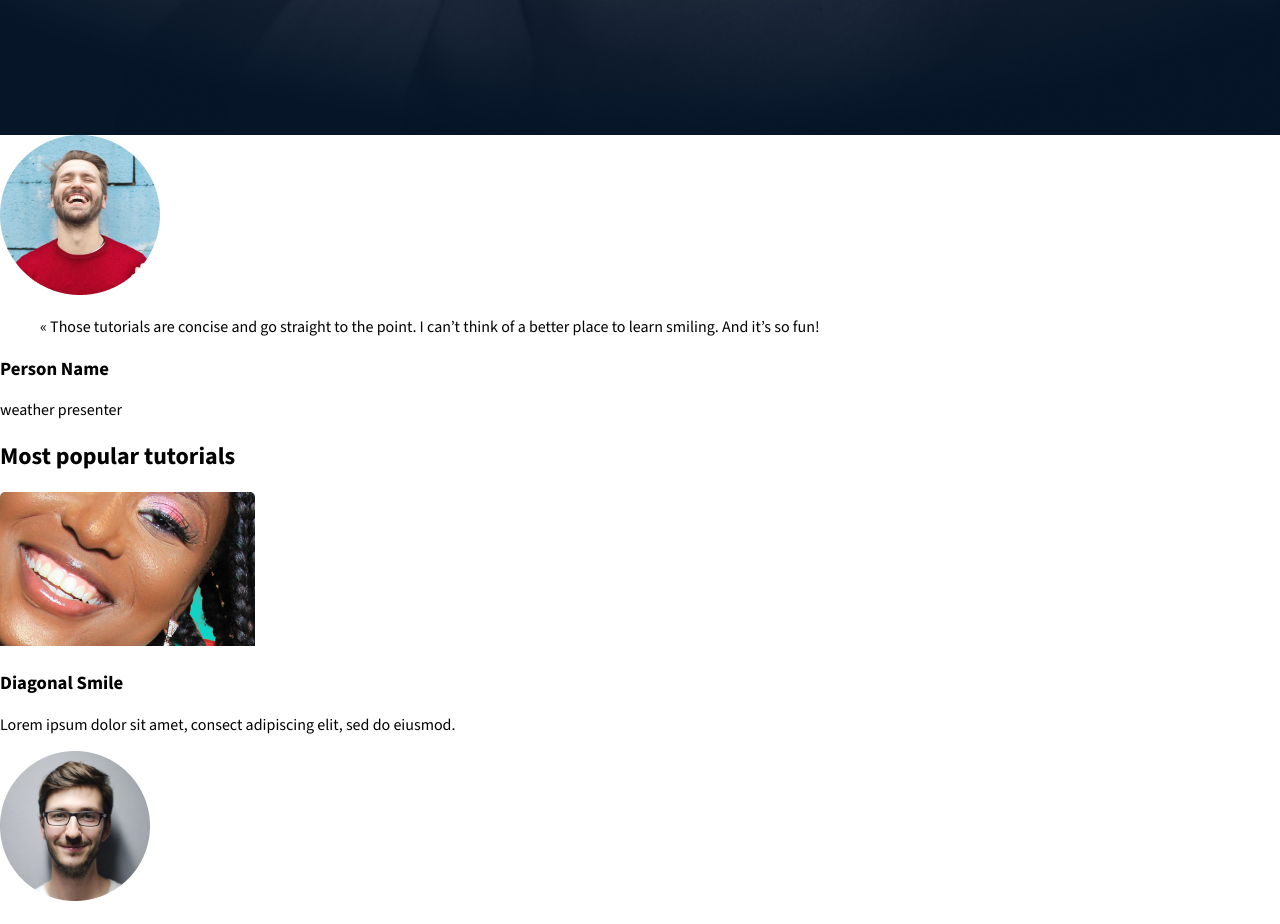
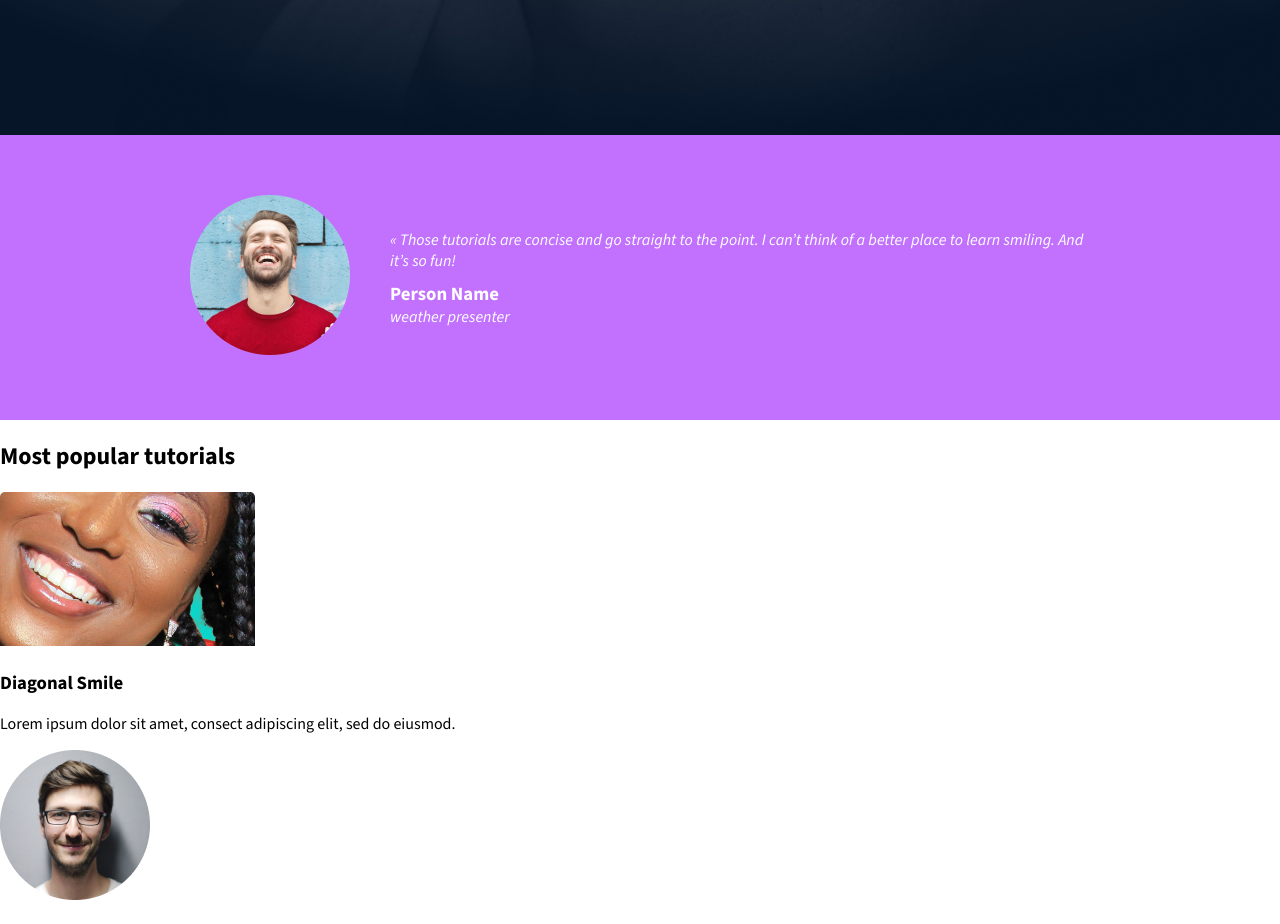
Before and after one commit to EWanja/alx_html_css, a plain HTML site: page css_advanced/index.html in a window 1280 px wide. Shown: the part 960-1884 px from the top of the page. Drawn offline with nearby package versions, Linux system fonts and the light colour scheme.

Commit message:
Add style for the qoutes section

```diff
--- a/css_advanced/index.html
+++ b/css_advanced/index.html
@@ -63,11 +63,11 @@
            </div>
          </section>
         </div>
-        <section>
+        <section class="section-qoutes">
             <div>
                 <img src="./assets/img/5.png" alt="image">
             </div>
-            <div>
+            <div class="blockquote-section">
                 <blockquote>« Those tutorials are concise and go straight to the point. I can’t think of a better place to learn smiling. And it’s so fun!</blockquote>
                 <h3>Person Name</h3>
                 <P>weather presenter</P>
--- a/css_advanced/styles.css
+++ b/css_advanced/styles.css
@@ -124,3 +124,44 @@ li a{
 .team-pro p{
     font-size: 1rem;
 }
+
+.section-qoutes{
+    background-color: #c271ff;
+    margin: 0 auto;
+    display: flex;
+    flex-direction: row;
+    justify-content: center;
+    align-items: center;
+    gap: 30px;
+    padding: 60px 20px;
+    color: #fff;
+
+
+}
+
+.blockquote-section{
+    display: flex;
+    flex-direction: column;
+    align-items:flex-start;
+    max-width: 700px;
+    margin-left: 10px;
+
+}
+.blockquote-section blockquote{
+    font-style: italic;
+    margin: 0 0 10px 0
+}
+
+.blockquote-section h3,
+.blockquote-section p{
+    margin: 0;
+    text-align:left;
+}
+
+.blockquote-section h3{
+    font-weight: bold;
+}
+.blockquote-section p{
+    font-style: italic;
+
+}
```
